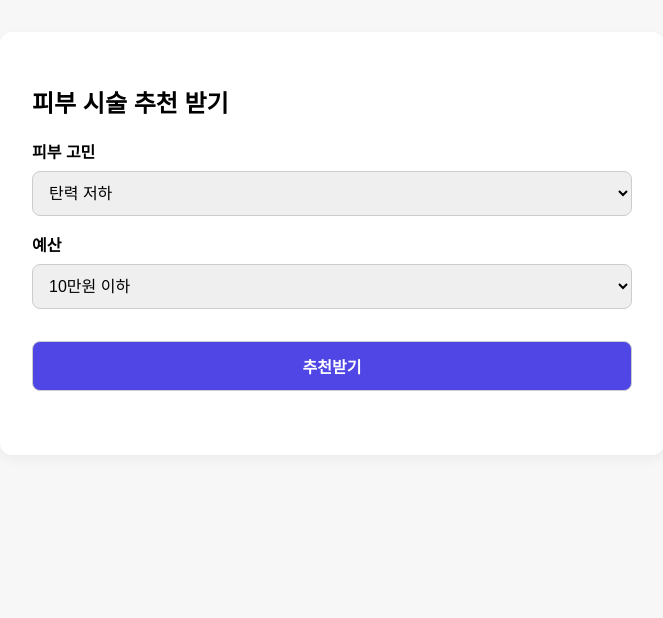
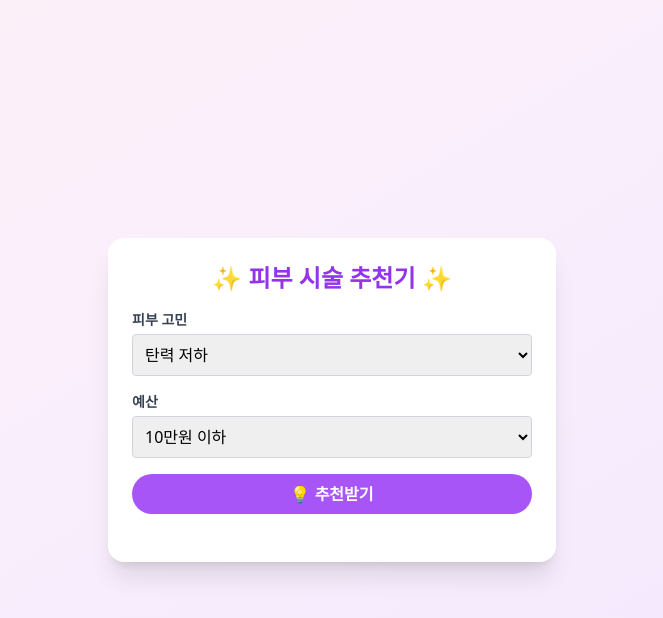
Before and after one commit to chonaldinho/beauty-recommender, a plain HTML site: page index.html in a window 1280 px wide. Shown: the whole page, without its empty margins (308-971 px from the left). Drawn offline with nearby package versions, Linux system fonts and the light colour scheme.

Commit message:
Update index.html

```diff
--- a/index.html
+++ b/index.html
@@ -4,96 +4,47 @@
     <meta charset="UTF-8" />
     <meta name="viewport" content="width=device-width, initial-scale=1.0" />
     <title>피부 시술 추천기</title>
-  <style>
-    body {
-      font-family: sans-serif;
-      margin: 0;
-      padding: 0;
-      background: #f7f7f7;
-    }
-    .container {
-      max-width: 600px;
-      margin: 2rem auto;
-      background: white;
-      padding: 2rem;
-      border-radius: 12px;
-      box-shadow: 0 4px 12px rgba(0, 0, 0, 0.05);
-    }
-    label {
-      display: block;
-      margin-top: 1rem;
-      font-weight: bold;
-    }
-    select, button {
-      width: 100%;
-      padding: 0.75rem;
-      font-size: 1rem;
-      margin-top: 0.5rem;
-      border-radius: 8px;
-      border: 1px solid #ccc;
-    }
-    button {
-      background-color: #4f46e5;
-      color: white;
-      font-weight: bold;
-      cursor: pointer;
-      margin-top: 2rem;
-    }
-    #result {
-      margin-top: 2rem;
-      font-size: 1.1rem;
-      font-weight: bold;
-      color: #333;
-    }
-
-    /* 모바일 대응 */
-    @media (max-width: 480px) {
-      .container {
-        margin: 1rem;
-        padding: 1.5rem;
-      }
-      select, button {
-        font-size: 0.95rem;
-        padding: 0.65rem;
-      }
-    }
-  </style>
+    <script src="https://cdn.tailwindcss.com"></script>
   </head>
-<body>
-  <div class="container">
-    <h2>피부 시술 추천 받기</h2>
-    <form id="survey">
-      <label for="concern">피부 고민</label>
-      <select id="concern">
+  <body class="bg-gradient-to-br from-pink-50 to-purple-100 min-h-screen flex items-center justify-center">
+    <div class="bg-white shadow-xl rounded-2xl p-6 max-w-md w-full text-center">
+      <h1 class="text-2xl font-bold text-purple-600 mb-4">✨ 피부 시술 추천기 ✨</h1>
+      <form id="survey" class="space-y-4">
+        <div class="text-left">
+          <label for="concern" class="block text-sm font-semibold text-gray-700">피부 고민</label>
+          <select id="concern" class="w-full mt-1 p-2 rounded border border-gray-300">
             <option value="elasticity">탄력 저하</option>
             <option value="acne">여드름</option>
             <option value="pigment">색소 침착</option>
           </select>
+        </div>
 
-      <label for="budget">예산</label>
-      <select id="budget">
+        <div class="text-left">
+          <label for="budget" class="block text-sm font-semibold text-gray-700">예산</label>
+          <select id="budget" class="w-full mt-1 p-2 rounded border border-gray-300">
             <option value="low">10만원 이하</option>
             <option value="mid">20~30만원</option>
             <option value="high">30만원 이상</option>
           </select>
+        </div>
 
-      <button type="submit">추천받기</button>
+        <button type="submit" class="bg-purple-500 hover:bg-purple-600 text-white font-bold py-2 px-4 rounded-full w-full transition">💡 추천받기</button>
       </form>
 
-    <div id="result"></div>
+      <div id="result" class="mt-6 text-lg font-semibold text-gray-800"></div>
     </div>
 
     <script>
-    document.getElementById("survey").addEventListener("submit", function(e) {
+      document.getElementById("survey").addEventListener("submit", function (e) {
         e.preventDefault();
         const concern = document.getElementById("concern").value;
         const budget = document.getElementById("budget").value;
         let recommendation = "";
 
         if (concern === "elasticity" && budget === "low") {
-        recommendation = "💡 LDM 시술 추천 – 저렴하고 탄력 개선에 효과적입니다.";
+          recommendation = "💆‍♀️ LDM 시술 추천 – 저렴하고 탄력 개선에 효과적입니다.";
         } else if (concern === "elasticity" && budget === "high") {
-        recommendation = "💎 슈링크 유니버스 추천 – 고강도 리프팅 시술입니다.";
+          recommendation = "🏆 슈링크 유니버스 추천 – 고강도 리프팅 시술입니다.";
         } else if (concern === "acne") {
           recommendation = "🔬 아그네스 or PDT 시술 추천 – 여드름 치료에 특화.";
         } else {
```
Lines whose indentation alone changed are shown as unchanged.
